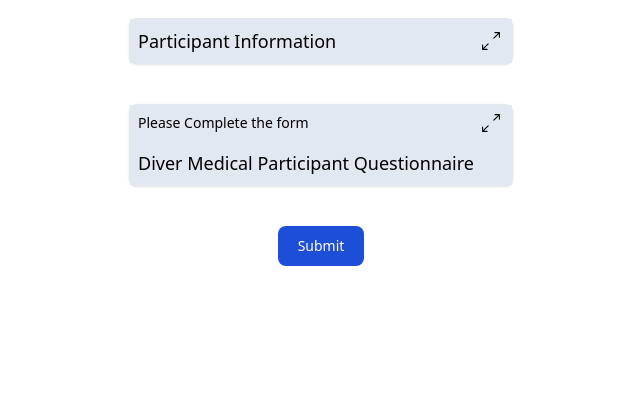
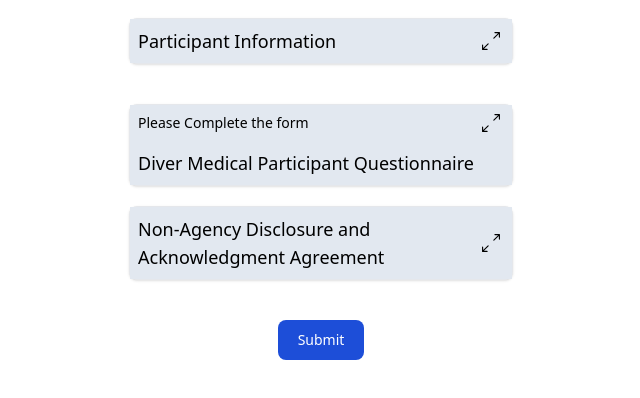
Before and after one commit to Karnes232/diving-liability, a Gatsby site: page / in a window 1280 px wide. Shown: the part 142-540 px from the top of the page, without its empty margins (319-959 px from the left). Built offline with nearby package versions, Linux system fonts and the light colour scheme; Gatsby itself is replaced by a stand-in of ours.

Commit message:
added nonDisclosure

```diff
--- a/src/components/formComponents/FormComponent.js
+++ b/src/components/formComponents/FormComponent.js
@@ -6,6 +6,7 @@ import {
   informationStateObject,
   medicalStateObject,
 } from "../../data/stateObjects"
+import DiscoverLiability from "./liability/DiscoverLiability"
 const FormComponent = () => {
   const [medicalState, setMedicalState] = useState(medicalStateObject)
   const [informationState, setInformationState] = useState(
@@ -33,6 +34,7 @@ const FormComponent = () => {
         medicalState={medicalState}
         setMedicalState={setMedicalState}
       />
+      <DiscoverLiability />
       <div className="flex mt-10 justify-center items-center">
         <button
           type="submit"
--- /dev/null
+++ b/src/components/formComponents/liability/DiscoverLiability.js
@@ -0,0 +1,35 @@
+import React, { useState } from "react"
+import { BsArrowsAngleContract, BsArrowsAngleExpand } from "react-icons/bs"
+import { nonDisclouser } from "../../../data/nonDisclosure"
+const DiscoverLiability = () => {
+  const [readMore, setReadMore] = useState(false)
+  return (
+    <div className="mt-5 mb-10 block bg-white border border-gray-200 rounded-lg shadow">
+      <div
+        className="p-2 text-lg bg-slate-200 w-full flex justify-between items-center"
+        onClick={e => setReadMore(!readMore)}
+      >
+        <div>Non-Agency Disclosure and Acknowledgment Agreement</div>
+        <div>
+          <div className="pr-1 text-lg">
+            {" "}
+            {readMore ? <BsArrowsAngleContract /> : <BsArrowsAngleExpand />}
+          </div>
+        </div>
+      </div>
+
+      {readMore ? ( <>
+        <div className="mt-2">
+        <section className="m-2 block bg-white border border-gray-200 rounded-lg shadow">
+            <p className="text-gray-700 text-base m-4"
+            dangerouslySetInnerHTML={{ __html: nonDisclouser }}
+            >
+            </p>
+        </section>
+        </div>
+      </> ) : (<></>) }
+    </div>
+  )
+}
+
+export default DiscoverLiability
--- a/src/components/formComponents/medical/MedicalForm.js
+++ b/src/components/formComponents/medical/MedicalForm.js
@@ -23,8 +23,10 @@ const MedicalForm = ({ medicalState, setMedicalState }) => {
       <div onClick={e => setReadMoreForm(!readMoreForm)}>
         <div className="p-2 text-sm bg-slate-200 w-full flex justify-between items-center">
           <div>Please Complete the form </div>
-          <div className="pr-1 text-lg"> {readMoreForm ? <BsArrowsAngleContract /> :  <BsArrowsAngleExpand /> }</div>
-
+          <div className="pr-1 text-lg">
+            {" "}
+            {readMoreForm ? <BsArrowsAngleContract /> : <BsArrowsAngleExpand />}
+          </div>
         </div>
         <div className="p-2 text-lg bg-slate-200">
           Diver Medical Participant Questionnaire
--- /dev/null
+++ b/src/data/nonDisclosure.js
@@ -0,0 +1,3 @@
+const store = "Mariana Caribbean Sports"
+
+export const nonDisclouser = `I understand and agree that PADI Members (“Members”), including <span class='italic'>${store}</span> and/or any individual PADI Instructors and Divemasters associated with the program in which  I am participating, are licensed to use various PADI Trademarks and to conduct PADI training,  but are not agents, employees or franchisees of PADI Americas, Inc, or its parent, subsidiary and affiliated corporations (“PADI”). I further understand that Member business activities are independent and are neither owned nor operated by PADI, and that while PADI establishes  the standards for PADI diver training programs, it is not responsible for, nor does it have the  right to control, the operation of the Members’ business activities and the day-to-day conduct  of PADI programs and supervision of divers by the Members or their associated staff. I further  understand and agree on behalf of myself, my heirs and my estate that in the event of an injury  or death during this activity, neither I nor my estate shall seek to hold PADI liable for the actions,  inactions or negligence of <span class='italic'>${store}</span> and/or the instructors and divemasters associated with the activity.`
```
Also changed, not shown: src/components/formComponents/information/InformationForm.js (+7 -3 lines).
